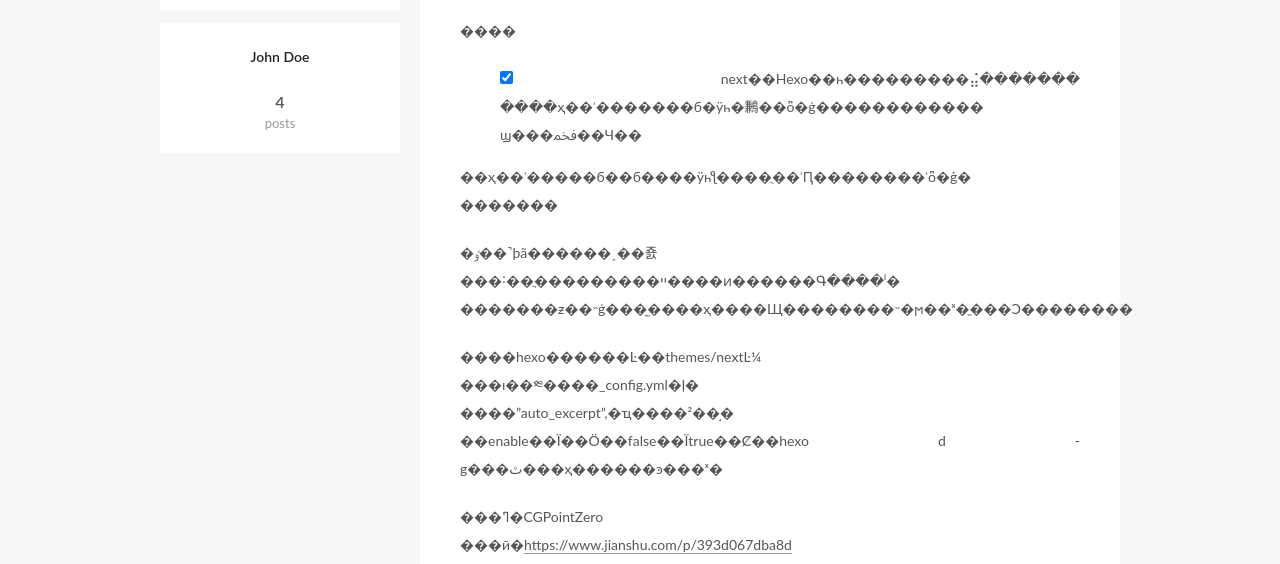
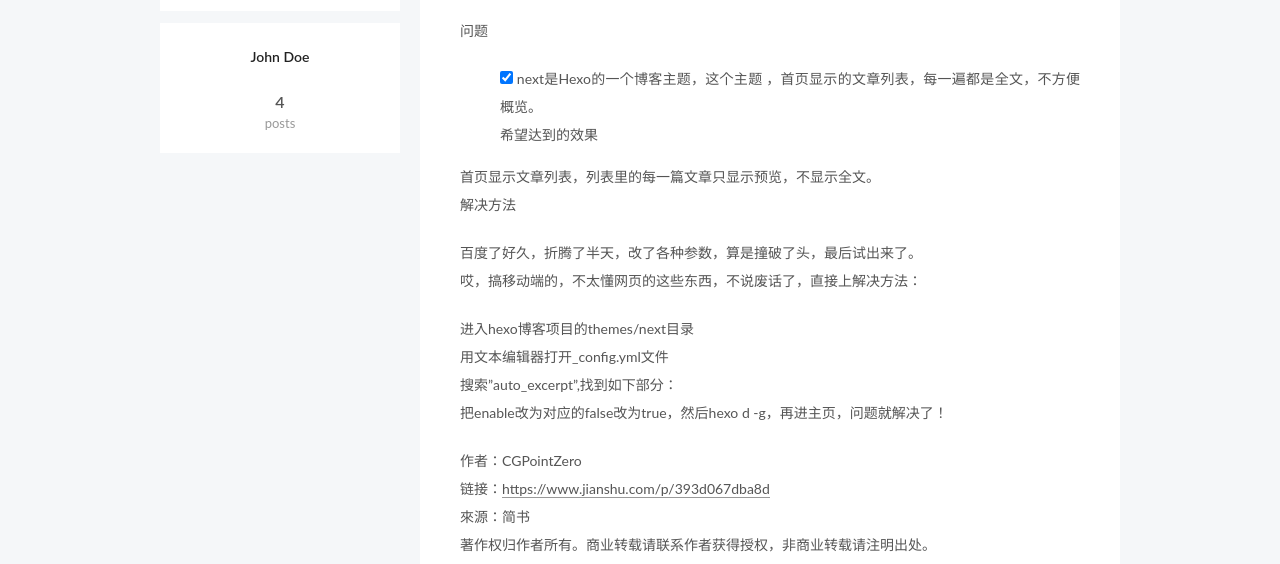
Before and after one commit to gitscratchline/gitscratchline.github.io, a plain HTML site: page 2018/04/26/postName2/index.html in a window 1280 px wide. Shown: the part 186-750 px from the top of the page. Drawn offline with Linux system fonts and the light colour scheme.

Commit message:
Site updated: 2018-04-26 17:11:21

```diff
--- a/2018/04/26/postName2/index.html
+++ b/2018/04/26/postName2/index.html
@@ -79,17 +79,17 @@
 
 
 
-<meta name="description" content="����   next��Hexo��һ���������⣬������� ����ҳ��ʾ�������б�ÿһ�鶼��ȫ�ģ������������ϣ���ﵽ��Ч��  ��ҳ��ʾ�����б��б����ÿһƪ����ֻ��ʾԤ��������ʾȫ�ġ�������� �ٶ��˺þã������˰��죬���˸��ֲ���������ײ����ͷ������Գ����ˡ��������ƶ">
+<meta name="description" content="问题   next是Hexo的一个博客主题，这个主题 ，首页显示的文章列表，每一遍都是全文，不方便概览。希望达到的效果  首页显示文章列表，列表里的每一篇文章只显示预览，不显示全文。解决方法 百度了好久，折腾了半天，改了各种参数，算是撞破了头，最后试出来了。哎，搞移动端的，不太懂网页的这些东西，不说废话了，直接上解决方法： 进入hexo博客项目的themes/next目录用文本编辑器打开_conf">
 <meta property="og:type" content="article">
 <meta property="og:title" content="postName2">
 <meta property="og:url" content="http://scratchline.cn/2018/04/26/postName2/index.html">
 <meta property="og:site_name" content="������">
-<meta property="og:description" content="����   next��Hexo��һ���������⣬������� ����ҳ��ʾ�������б�ÿһ�鶼��ȫ�ģ������������ϣ���ﵽ��Ч��  ��ҳ��ʾ�����б��б����ÿһƪ����ֻ��ʾԤ��������ʾȫ�ġ�������� �ٶ��˺þã������˰��죬���˸��ֲ���������ײ����ͷ������Գ����ˡ��������ƶ">
+<meta property="og:description" content="问题   next是Hexo的一个博客主题，这个主题 ，首页显示的文章列表，每一遍都是全文，不方便概览。希望达到的效果  首页显示文章列表，列表里的每一篇文章只显示预览，不显示全文。解决方法 百度了好久，折腾了半天，改了各种参数，算是撞破了头，最后试出来了。哎，搞移动端的，不太懂网页的这些东西，不说废话了，直接上解决方法： 进入hexo博客项目的themes/next目录用文本编辑器打开_conf">
 <meta property="og:locale" content="UTF-8">
-<meta property="og:updated_time" content="2018-04-26T08:51:50.953Z">
+<meta property="og:updated_time" content="2018-04-26T09:10:40.429Z">
 <meta name="twitter:card" content="summary">
 <meta name="twitter:title" content="postName2">
-<meta name="twitter:description" content="����   next��Hexo��һ���������⣬������� ����ҳ��ʾ�������б�ÿһ�鶼��ȫ�ģ������������ϣ���ﵽ��Ч��  ��ҳ��ʾ�����б��б����ÿһƪ����ֻ��ʾԤ��������ʾȫ�ġ�������� �ٶ��˺þã������˰��죬���˸��ֲ���������ײ����ͷ������Գ����ˡ��������ƶ">
+<meta name="twitter:description" content="问题   next是Hexo的一个博客主题，这个主题 ，首页显示的文章列表，每一遍都是全文，不方便概览。希望达到的效果  首页显示文章列表，列表里的每一篇文章只显示预览，不显示全文。解决方法 百度了好久，折腾了半天，改了各种参数，算是撞破了头，最后试出来了。哎，搞移动端的，不太懂网页的这些东西，不说废话了，直接上解决方法： 进入hexo博客项目的themes/next目录用文本编辑器打开_conf">
 
 
 
@@ -299,14 +299,14 @@
 
 
 
-        <p>����</p>
+        <p>问题</p>
 <ul>
-<li style="list-style: none"><input type="checkbox" checked> next��Hexo��һ���������⣬������� ����ҳ��ʾ�������б�ÿһ�鶼��ȫ�ģ������������<br>ϣ���ﵽ��Ч��</li>
+<li style="list-style: none"><input type="checkbox" checked> next是Hexo的一个博客主题，这个主题 ，首页显示的文章列表，每一遍都是全文，不方便概览。<br>希望达到的效果</li>
 </ul>
-<p>��ҳ��ʾ�����б��б����ÿһƪ����ֻ��ʾԤ��������ʾȫ�ġ�<br>�������</p>
-<p>�ٶ��˺þã������˰��죬���˸��ֲ���������ײ����ͷ������Գ����ˡ�<br>�������ƶ��˵ģ���̫����ҳ����Щ��������˵�ϻ��ˣ�ֱ���Ͻ��������</p>
-<p>����hexo������Ŀ��themes/nextĿ¼<br>���ı��༭����_config.yml�ļ�<br>����”auto_excerpt”,�ҵ����²��֣�<br>��enable��Ϊ��Ӧ��false��Ϊtrue��Ȼ��hexo d -g���ٽ���ҳ������ͽ���ˣ�</p>
-<p>���ߣ�CGPointZero<br>���ӣ�<a href="https://www.jianshu.com/p/393d067dba8d" target="_blank" rel="noopener">https://www.jianshu.com/p/393d067dba8d</a><br>��Դ������<br>����Ȩ���������С���ҵת������ϵ���߻����Ȩ������ҵת����ע��������</p>
+<p>首页显示文章列表，列表里的每一篇文章只显示预览，不显示全文。<br>解决方法</p>
+<p>百度了好久，折腾了半天，改了各种参数，算是撞破了头，最后试出来了。<br>哎，搞移动端的，不太懂网页的这些东西，不说废话了，直接上解决方法：</p>
+<p>进入hexo博客项目的themes/next目录<br>用文本编辑器打开_config.yml文件<br>搜索”auto_excerpt”,找到如下部分：<br>把enable改为对应的false改为true，然后hexo d -g，再进主页，问题就解决了！</p>
+<p>作者：CGPointZero<br>链接：<a href="https://www.jianshu.com/p/393d067dba8d" target="_blank" rel="noopener">https://www.jianshu.com/p/393d067dba8d</a><br>來源：简书<br>著作权归作者所有。商业转载请联系作者获得授权，非商业转载请注明出处。</p>
 
 
     </div>
```
Also changed, not shown: index.html (+4 -4 lines).
